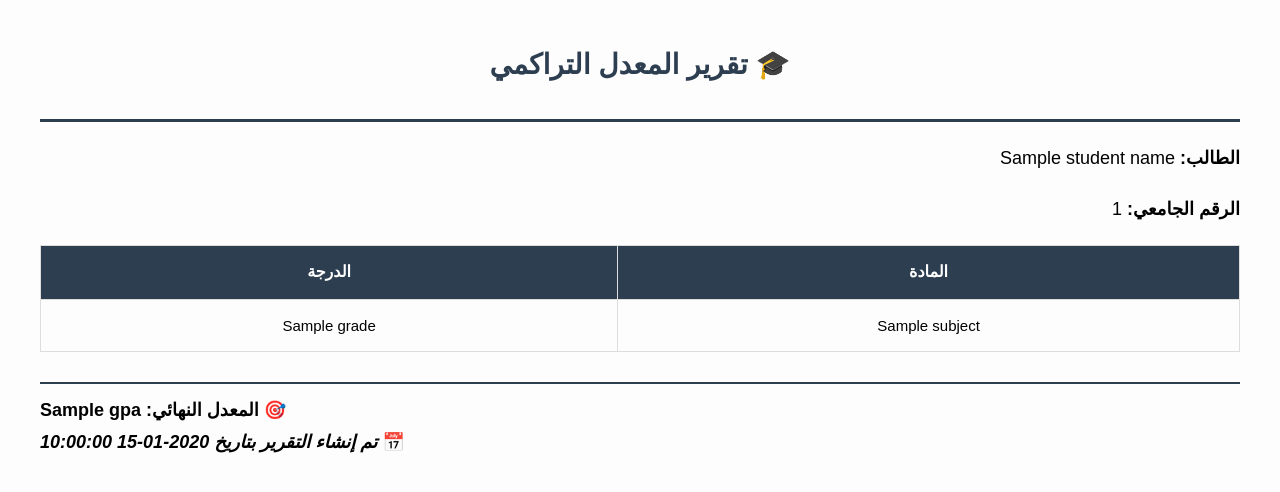
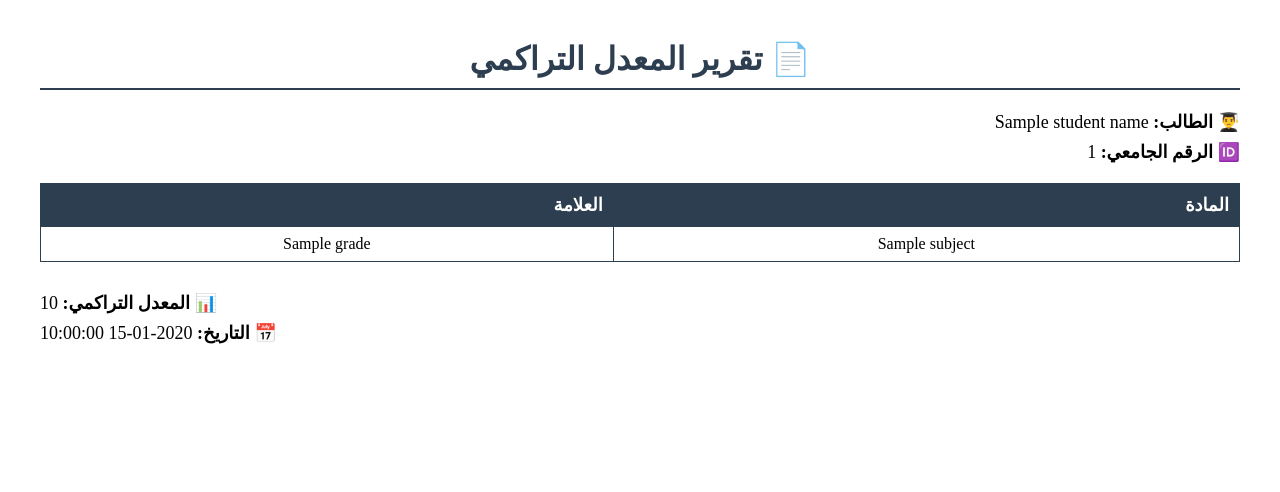
Before and after one commit to itzrockinoxd/GPA-Calculator, a Flask app: template templates/report.html in a window 1280 px wide. Shown: the top 492 px of the page. Run offline with Flask 3, Linux system fonts and the light colour scheme; the template is opened without the code that fills it: most values are stand-ins (such as "Sample title", 1, 10 or a date in 2020).

Commit message:
Update requirements and PDF code

```diff
--- a/app.py
+++ b/app.py
@@ -1,79 +1,95 @@
 from flask import Flask, render_template, request, redirect, url_for, send_file
+from xhtml2pdf import pisa
 from io import BytesIO
-from weasyprint import HTML, CSS
 from datetime import datetime
-import os
 
 app = Flask(__name__)
 
-# ✅ بيانات افتراضية
-subjects = []
-student_name = ""
-student_id = ""
+# -------- Temporary Data Storage --------
+student_info = {"name": "", "id": ""}
+subjects = []  # Each subject will be stored as {"name": "Math", "grade": 95}
 
-@app.route("/")
+
+# -------- Home Route --------
+@app.route('/')
 def index():
-    return render_template("index.html", subjects=subjects, student_name=student_name, student_id=student_id)
+    return render_template('index.html', student=student_info, subjects=subjects)
 
-@app.route("/set_student", methods=["POST"])
-def set_student():
-    global student_name, student_id
-    student_name = request.form.get("student_name")
-    student_id = request.form.get("student_id")
-    return redirect(url_for("index"))
 
-@app.route("/add", methods=["POST"])
+# -------- Save Student Info --------
+@app.route('/save_student', methods=['POST'])
+def save_student():
+    student_info["name"] = request.form.get("student_name")
+    student_info["id"] = request.form.get("student_id")
+    return redirect(url_for('index'))
+
+
+# -------- Add Subject --------
+@app.route('/add_subject', methods=['POST'])
 def add_subject():
-    subject_name = request.form.get("subject")
-    grade = float(request.form.get("grade"))
-    subjects.append({"name": subject_name, "grade": grade})
-    return redirect(url_for("index"))
+    subject_name = request.form.get("subject_name")
+    grade = request.form.get("grade")
 
-@app.route("/delete/<int:index>", methods=["POST"])
+    if subject_name and grade:
+        subjects.append({"name": subject_name, "grade": float(grade)})
+    return redirect(url_for('index'))
+
+
+# -------- Delete Subject --------
+@app.route('/delete_subject/<int:index>')
 def delete_subject(index):
-    subjects.pop(index)
-    return redirect(url_for("index"))
+    if 0 <= index < len(subjects):
+        subjects.pop(index)
+    return redirect(url_for('index'))
 
-@app.route("/edit/<int:index>", methods=["GET", "POST"])
+
+# -------- Edit Subject (optional future feature) --------
+@app.route('/edit_subject/<int:index>', methods=['POST'])
 def edit_subject(index):
-    if request.method == "POST":
-        subjects[index]["name"] = request.form.get("subject")
+    if 0 <= index < len(subjects):
+        subjects[index]["name"] = request.form.get("subject_name")
         subjects[index]["grade"] = float(request.form.get("grade"))
-        return redirect(url_for("index"))
-    return render_template("edit.html", subject=subjects[index])
+    return redirect(url_for('index'))
 
-@app.route("/calculate")
-def calculate():
+
+# -------- Calculate GPA --------
+@app.route('/calculate_gpa')
+def calculate_gpa():
     if len(subjects) == 0:
         gpa = 0
     else:
-        gpa = sum([sub["grade"] for sub in subjects]) / len(subjects)
-    return render_template("index.html", subjects=subjects, student_name=student_name, student_id=student_id, gpa=gpa)
+        gpa = sum(sub["grade"] for sub in subjects) / len(subjects)
 
-@app.route("/print_pdf")
+    return render_template('index.html', student=student_info, subjects=subjects, gpa=round(gpa, 2))
+
+
+# -------- Generate PDF --------
+@app.route('/print_pdf')
 def print_pdf():
     if len(subjects) == 0:
-        gpa = 0
-    else:
-        gpa = sum([sub["grade"] for sub in subjects]) / len(subjects)
+        return "⚠️ لا توجد مواد لحساب المعدل."
 
-    # ✅ تجهيز البيانات والتاريخ
-    current_date = datetime.now().strftime("%Y-%m-%d")
+    gpa = sum(sub["grade"] for sub in subjects) / len(subjects)
 
-    # ✅ توليد HTML من القالب
-    rendered_html = render_template("report.html",
-                                    subjects=subjects,
-                                    student_name=student_name,
-                                    student_id=student_id,
-                                    gpa=gpa,
-                                    date=current_date)
+    # Render the HTML Template
+    rendered = render_template('report.html',
+                               student_name=student_info["name"],
+                               student_id=student_info["id"],
+                               subjects=subjects,
+                               gpa=gpa,
+                               today=datetime.today().strftime('%Y-%m-%d'))
 
-    # ✅ إنشاء PDF باستخدام WeasyPrint
+    # Convert HTML to PDF
     pdf_file = BytesIO()
-    HTML(string=rendered_html, base_url=os.getcwd()).write_pdf(pdf_file)
+    pisa_status = pisa.CreatePDF(rendered, dest=pdf_file)
+
+    if pisa_status.err:
+        return "❌ Error generating PDF", 500
+
     pdf_file.seek(0)
+    return send_file(pdf_file, download_name="gpa_report.pdf", as_attachment=True)
 
-    return send_file(pdf_file, mimetype='application/pdf', download_name='GPA_Report.pdf')
 
-if __name__ == "__main__":
+# -------- Run the Flask App --------
+if __name__ == '__main__':
     app.run(debug=True)
--- a/templates/report.html
+++ b/templates/report.html
@@ -3,104 +3,78 @@
 <head>
     <meta charset="UTF-8">
     <title>تقرير المعدل التراكمي</title>
-
     <style>
         @font-face {
-            font-family: 'Amiri';
-            src: url('static/fonts/Amiri-Regular.ttf') format('truetype');
-        }
+    font-family: 'Amiri';
+    src: url('static/fonts/Amiri-Regular.ttf');
+}
+
 
         body {
-            font-family: 'Amiri', sans-serif;
-            margin: 40px;
-            background-color: #fdfdfd;
+            font-family: 'Amiri', serif;
             direction: rtl;
             text-align: right;
-            line-height: 1.8;
+            margin: 40px;
+            background-color: #fff;
         }
-
-        .header {
+        h1 {
             text-align: center;
-            border-bottom: 3px solid #2c3e50;
+            color: #2c3e50;
+            border-bottom: 2px solid #2c3e50;
             padding-bottom: 10px;
-            margin-bottom: 20px;
         }
-
-        .header h1 {
-            color: #2c3e50;
-            font-size: 28px;
+        p {
+            font-size: 18px;
+            margin: 8px 0;
         }
-
-        .student-info {
-            margin-bottom: 20px;
-            font-size: 18px;
-        }
-
         table {
             width: 100%;
             border-collapse: collapse;
             margin-top: 20px;
         }
-
-        th, td {
-            border: 1px solid #ddd;
-            padding: 12px;
+        table, th, td {
+            border: 1px solid #2c3e50;
+        }
+        th {
+            background-color: #2c3e50;
+            color: white;
+            font-size: 18px;
+            padding: 10px;
+        }
+        td {
+            font-size: 16px;
+            padding: 8px;
             text-align: center;
         }
-
-        th {
-            background-color: #2c3e50;
-            color: #fff;
-            font-size: 16px;
-        }
-
-        td {
-            font-size: 15px;
-        }
-
         .footer {
             margin-top: 30px;
-            font-weight: bold;
-            font-size: 18px;
+            font-size: 16px;
             text-align: left;
-            border-top: 2px solid #2c3e50;
-            padding-top: 10px;
         }
     </style>
 </head>
 <body>
+    <h1>📄 تقرير المعدل التراكمي</h1>
 
-    <!-- ✅ الهيدر -->
-    <div class="header">
-        <h1>🎓 تقرير المعدل التراكمي</h1>
-    </div>
+    <p><strong>👨‍🎓 الطالب:</strong> {{ student_name }}</p>
+    <p><strong>🆔 الرقم الجامعي:</strong> {{ student_id }}</p>
 
-    <!-- ✅ بيانات الطالب -->
-    <div class="student-info">
-        <p><strong>الطالب:</strong> {{ student_name }}</p>
-        <p><strong>الرقم الجامعي:</strong> {{ student_id }}</p>
-    </div>
-
-    <!-- ✅ الجدول -->
     <table>
         <tr>
             <th>المادة</th>
-            <th>الدرجة</th>
+            <th>العلامة</th>
         </tr>
-        {% for subject in subjects %}
+        {% for sub in subjects %}
         <tr>
-            <td>{{ subject.name }}</td>
-            <td>{{ subject.grade }}</td>
+            <td>{{ sub.name }}</td>
+            <td>{{ sub.grade }}</td>
         </tr>
         {% endfor %}
     </table>
 
-    <!-- ✅ الفوتر -->
     <div class="footer">
-        🎯 <strong>المعدل النهائي:</strong> {{ gpa }}
-        <br>
-        📅 <em>تم إنشاء التقرير بتاريخ {{ date }}</em>
+        <p><strong>📊 المعدل التراكمي:</strong> {{ gpa|round(2) }}</p>
+        <p><strong>📅 التاريخ:</strong> {{ today }}</p>
     </div>
-
 </body>
 </html>
```
